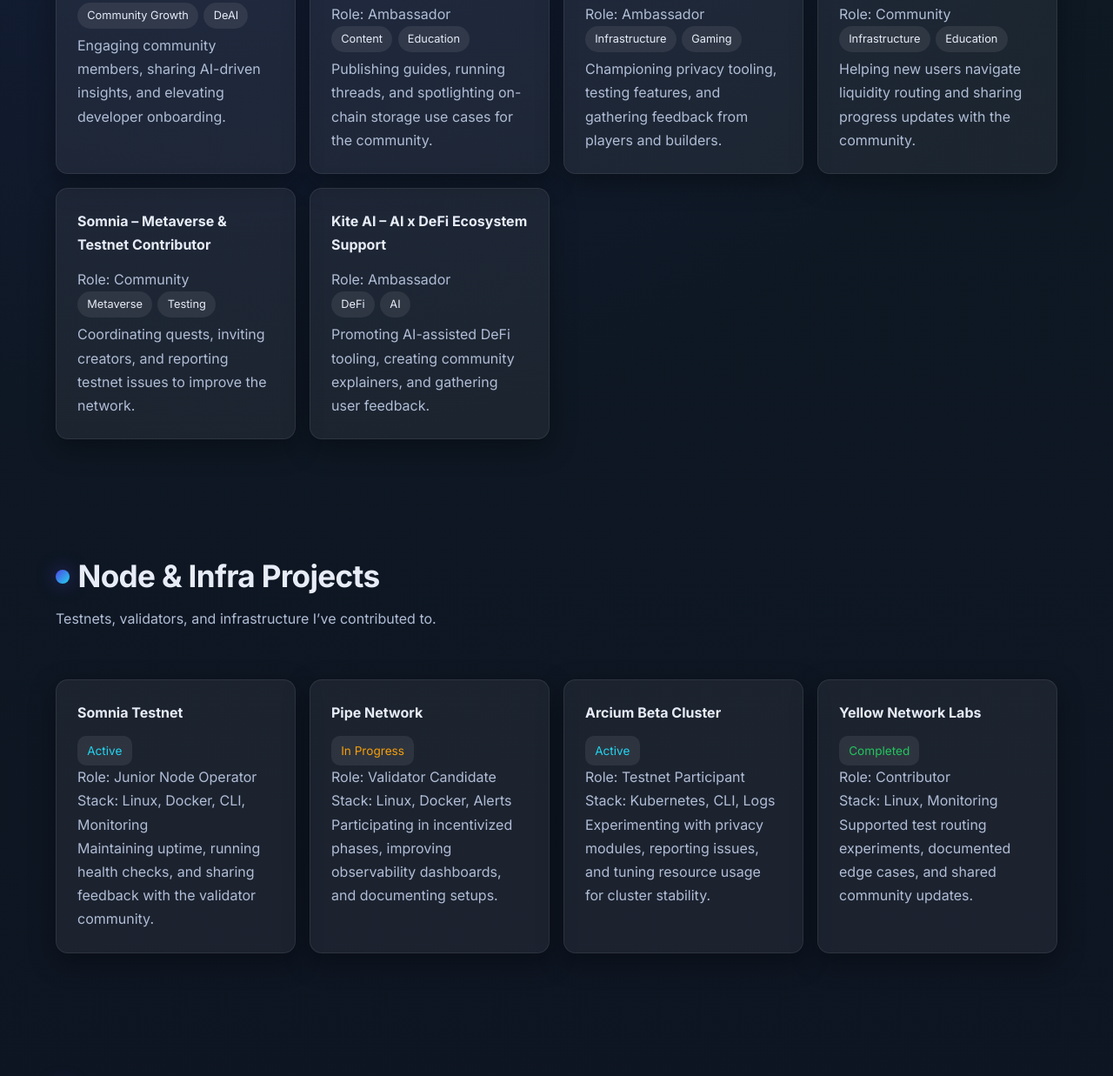
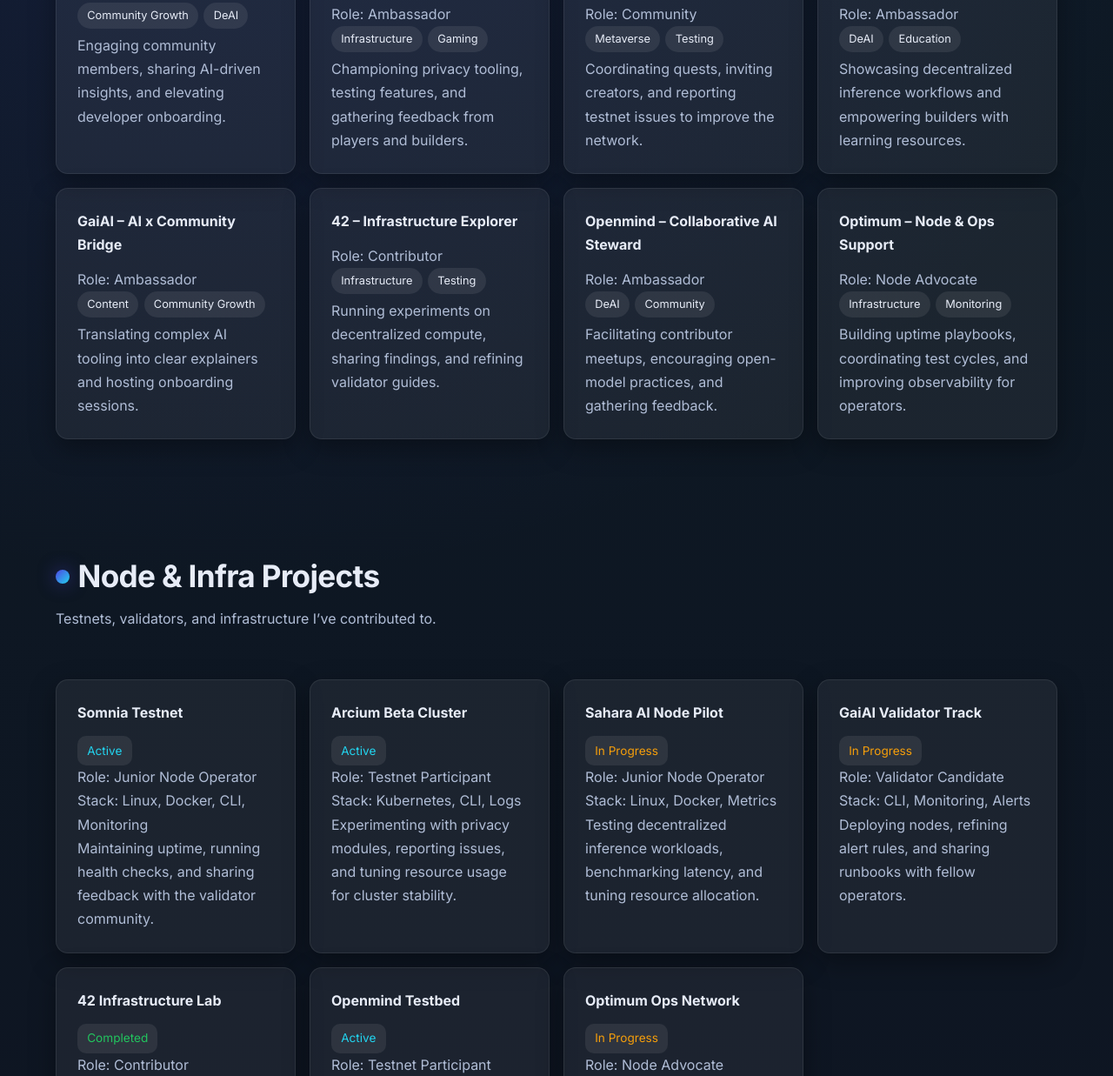
Before and after one commit to EldhiPutra/test, a plain HTML site: page index.html in a window 1280 px wide. Shown: the part 1563-2800 px from the top of the page at 87% size. Drawn offline with Linux system fonts and the light colour scheme.

Commit message:
Update branding and align project focus

```diff
--- a/index.html
+++ b/index.html
@@ -3,7 +3,7 @@
 <head>
   <meta charset="UTF-8" />
   <meta name="viewport" content="width=device-width, initial-scale=1.0" />
-  <title>M. Eldhi Putra | Web3 Ambassador & Node Operator</title>
+  <title>EL21 | Web3 Ambassador & Node Operator</title>
   <!-- Global styles with dark theme and gradient accent -->
   <style>
     @import url('https://fonts.googleapis.com/css2?family=Inter:wght@400;500;600;700;800&display=swap');
@@ -460,8 +460,8 @@
   <section id="home" class="container">
     <div class="hero">
       <div>
-        <p class="muted">M. Eldhi Putra • EL21</p>
-        <h1>M. Eldhi Putra (EL21)</h1>
+        <p class="muted">EL21</p>
+        <h1>EL21</h1>
         <p class="tagline">Web3 Ambassador • Decentralized AI Advocate • Junior Node Operator</p>
         <p class="description">I connect communities, decentralized AI, and blockchain infrastructure through hands-on ambassadorship and node operations.</p>
         <div class="hero-meta">
@@ -499,7 +499,7 @@
         <ul class="muted">
           <li>Based in: Indonesia</li>
           <li>Focus: Web3 Ambassador, Decentralized AI, Node Operations</li>
-          <li>Communities: BitSeek, Irys, Arcium, Somnia, Kite AI, Yellow Network, and more</li>
+          <li>Communities: BitSeek, Arcium, Somnia, Sahara AI, GaiAI, 42, Openmind, Optimum</li>
         </ul>
       </div>
     </div>
@@ -526,23 +526,11 @@
         <div class="tag">Community Growth</div><div class="tag">DeAI</div>
         <p class="muted">Engaging community members, sharing AI-driven insights, and elevating developer onboarding.</p>
       </div>
-      <div class="card" data-type="deai">
-        <h4>Irys – Content &amp; Community Contributor</h4>
-        <p class="muted">Role: Ambassador</p>
-        <div class="tag">Content</div><div class="tag">Education</div>
-        <p class="muted">Publishing guides, running threads, and spotlighting on-chain storage use cases for the community.</p>
-      </div>
       <div class="card" data-type="infra">
         <h4>Arcium – Onchain Privacy &amp; Gaming Advocate</h4>
         <p class="muted">Role: Ambassador</p>
         <div class="tag">Infrastructure</div><div class="tag">Gaming</div>
         <p class="muted">Championing privacy tooling, testing features, and gathering feedback from players and builders.</p>
-      </div>
-      <div class="card" data-type="infra">
-        <h4>Yellow Network – Liquidity Network Community</h4>
-        <p class="muted">Role: Community</p>
-        <div class="tag">Infrastructure</div><div class="tag">Education</div>
-        <p class="muted">Helping new users navigate liquidity routing and sharing progress updates with the community.</p>
       </div>
       <div class="card" data-type="gaming">
         <h4>Somnia – Metaverse &amp; Testnet Contributor</h4>
@@ -550,11 +538,35 @@
         <div class="tag">Metaverse</div><div class="tag">Testing</div>
         <p class="muted">Coordinating quests, inviting creators, and reporting testnet issues to improve the network.</p>
       </div>
-      <div class="card" data-type="defi">
-        <h4>Kite AI – AI x DeFi Ecosystem Support</h4>
+      <div class="card" data-type="deai">
+        <h4>Sahara AI – Decentralized AI Advocate</h4>
         <p class="muted">Role: Ambassador</p>
-        <div class="tag">DeFi</div><div class="tag">AI</div>
-        <p class="muted">Promoting AI-assisted DeFi tooling, creating community explainers, and gathering user feedback.</p>
+        <div class="tag">DeAI</div><div class="tag">Education</div>
+        <p class="muted">Showcasing decentralized inference workflows and empowering builders with learning resources.</p>
+      </div>
+      <div class="card" data-type="deai">
+        <h4>GaiAI – AI x Community Bridge</h4>
+        <p class="muted">Role: Ambassador</p>
+        <div class="tag">Content</div><div class="tag">Community Growth</div>
+        <p class="muted">Translating complex AI tooling into clear explainers and hosting onboarding sessions.</p>
+      </div>
+      <div class="card" data-type="infra">
+        <h4>42 – Infrastructure Explorer</h4>
+        <p class="muted">Role: Contributor</p>
+        <div class="tag">Infrastructure</div><div class="tag">Testing</div>
+        <p class="muted">Running experiments on decentralized compute, sharing findings, and refining validator guides.</p>
+      </div>
+      <div class="card" data-type="deai">
+        <h4>Openmind – Collaborative AI Steward</h4>
+        <p class="muted">Role: Ambassador</p>
+        <div class="tag">DeAI</div><div class="tag">Community</div>
+        <p class="muted">Facilitating contributor meetups, encouraging open-model practices, and gathering feedback.</p>
+      </div>
+      <div class="card" data-type="infra">
+        <h4>Optimum – Node &amp; Ops Support</h4>
+        <p class="muted">Role: Node Advocate</p>
+        <div class="tag">Infrastructure</div><div class="tag">Monitoring</div>
+        <p class="muted">Building uptime playbooks, coordinating test cycles, and improving observability for operators.</p>
       </div>
     </div>
   </section>
@@ -574,13 +586,6 @@
         <p class="muted">Maintaining uptime, running health checks, and sharing feedback with the validator community.</p>
       </div>
       <div class="card">
-        <h4>Pipe Network</h4>
-        <div class="status progress">In Progress</div>
-        <p class="muted">Role: Validator Candidate</p>
-        <p class="muted">Stack: Linux, Docker, Alerts</p>
-        <p class="muted">Participating in incentivized phases, improving observability dashboards, and documenting setups.</p>
-      </div>
-      <div class="card">
         <h4>Arcium Beta Cluster</h4>
         <div class="status active">Active</div>
         <p class="muted">Role: Testnet Participant</p>
@@ -588,11 +593,39 @@
         <p class="muted">Experimenting with privacy modules, reporting issues, and tuning resource usage for cluster stability.</p>
       </div>
       <div class="card">
-        <h4>Yellow Network Labs</h4>
+        <h4>Sahara AI Node Pilot</h4>
+        <div class="status progress">In Progress</div>
+        <p class="muted">Role: Junior Node Operator</p>
+        <p class="muted">Stack: Linux, Docker, Metrics</p>
+        <p class="muted">Testing decentralized inference workloads, benchmarking latency, and tuning resource allocation.</p>
+      </div>
+      <div class="card">
+        <h4>GaiAI Validator Track</h4>
+        <div class="status progress">In Progress</div>
+        <p class="muted">Role: Validator Candidate</p>
+        <p class="muted">Stack: CLI, Monitoring, Alerts</p>
+        <p class="muted">Deploying nodes, refining alert rules, and sharing runbooks with fellow operators.</p>
+      </div>
+      <div class="card">
+        <h4>42 Infrastructure Lab</h4>
         <div class="status completed">Completed</div>
         <p class="muted">Role: Contributor</p>
-        <p class="muted">Stack: Linux, Monitoring</p>
-        <p class="muted">Supported test routing experiments, documented edge cases, and shared community updates.</p>
+        <p class="muted">Stack: Linux, Observability</p>
+        <p class="muted">Prototyped decentralized compute experiments and documented performance notes.</p>
+      </div>
+      <div class="card">
+        <h4>Openmind Testbed</h4>
+        <div class="status active">Active</div>
+        <p class="muted">Role: Testnet Participant</p>
+        <p class="muted">Stack: Docker, CLI, Logging</p>
+        <p class="muted">Running community validators, reporting anomalies, and iterating on setup guides.</p>
+      </div>
+      <div class="card">
+        <h4>Optimum Ops Network</h4>
+        <div class="status progress">In Progress</div>
+        <p class="muted">Role: Node Advocate</p>
+        <p class="muted">Stack: Linux, Monitoring, Automation</p>
+        <p class="muted">Improving uptime playbooks, coordinating upgrades, and enhancing automation scripts.</p>
       </div>
     </div>
   </section>
@@ -685,7 +718,7 @@
 
   <!-- Footer -->
   <footer>
-    <p>© <span id="year"></span> M. Eldhi Putra (EL21). All rights reserved.</p>
+    <p>© <span id="year"></span> EL21. All rights reserved.</p>
     <p class="muted">Built for my Web3 Ambassador &amp; Node Operator journey.</p>
   </footer>
 
```
